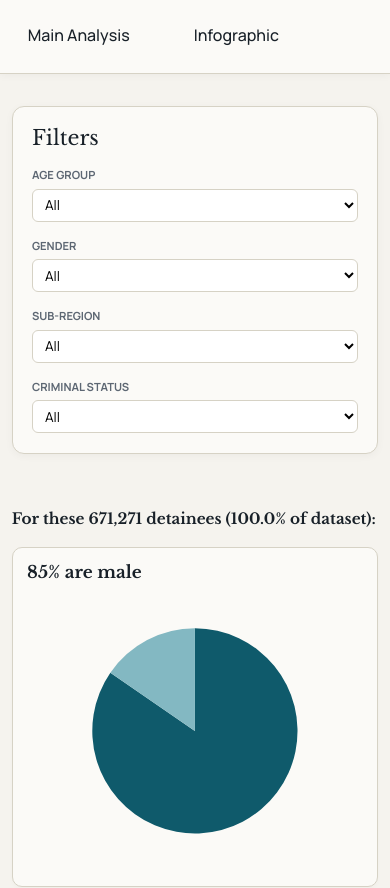
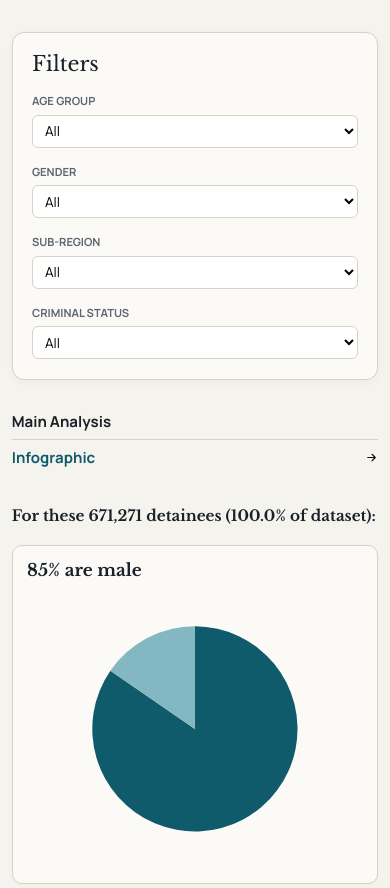
Before and after one commit to philchandy/ice_discrepancies, a React (Vite) app: page /infographic in a window 390 px wide. Shown: the top 888 px of the page. Built offline with nearby package versions, Linux system fonts and the light colour scheme.

Commit message:
layout fixes

```diff
--- a/src/App.jsx
+++ b/src/App.jsx
@@ -1,5 +1,5 @@
 import { useEffect, useRef, useState } from "react";
-import { BrowserRouter as Router, Routes, Route, Link } from "react-router-dom";
+import { BrowserRouter as Router, Routes, Route, NavLink, useLocation } from "react-router-dom";
 import Hero from "./components/Hero";
 import Filters from "./components/Filters";
 import LineChart from "./components/LineChart";
@@ -67,6 +67,7 @@ function StoryContent() {
       >
         <aside className="sidebar">
           <Filters options={filterOptions} />
+          <Navigation inline />
         </aside>
 
         <main className="story-content">
@@ -86,16 +87,6 @@ function StoryContent() {
               />
               <MapPlaceholder data={facilities} />
             </div>
-          </section>
-
-          <section className="story-section" id="vignettes">
-            <h2>Individual Cases</h2>
-            <p className="section-lead">
-              Select a case to read a documented account of one individual's
-              experience in the detention system. Each vignette is drawn from
-              named, reported sources.
-            </p>
-            <Vignettes />
           </section>
 
           <section className="story-section" id="outcomes-comparison">
@@ -153,6 +144,16 @@ function StoryContent() {
             />
           </section>
 
+          <section className="story-section" id="vignettes">
+            <h2>Individual Cases</h2>
+            <p className="section-lead">
+              Select a case to read a documented account of one individual's
+              experience in the detention system. Each vignette is drawn from
+              named, reported sources.
+            </p>
+            <Vignettes />
+          </section>
+
           <Methodology />
 
           <footer className="story-footer">
@@ -169,21 +170,65 @@ function StoryContent() {
   );
 }
 
-const Navigation = () => {
+const Navigation = ({ inline = false }) => {
   return (
-    <nav className="app-navigation">
+    <nav className={`app-navigation${inline ? " app-navigation-inline" : ""}`}>
       <div className="nav-container">
-        <Link to="/" className="nav-link">Main Analysis</Link>
-        <Link to="/infographic" className="nav-link">Infographic</Link>
+        <NavLink to="/" end className={({ isActive }) => `nav-link${isActive ? " active" : ""}`}>
+          {({ isActive }) => (
+            <>
+              <span>Main Analysis</span>
+              {isActive && <img className="nav-link__arrow" src="/arrow-right-svgrepo-com.svg" alt="Current page" />}
+            </>
+          )}
+        </NavLink>
+        <NavLink to="/infographic" className={({ isActive }) => `nav-link${isActive ? " active" : ""}`}>
+          {({ isActive }) => (
+            <>
+              <span>Infographic</span>
+              {isActive && <img className="nav-link__arrow" src="/arrow-right-svgrepo-com.svg" alt="Current page" />}
+            </>
+          )}
+        </NavLink>
       </div>
     </nav>
   );
 };
 
-export default function App() {
+function AppContent() {
+  const location = useLocation();
+  const [showNavigation, setShowNavigation] = useState(location.pathname !== "/");
+
+  useEffect(() => {
+    if (location.pathname !== "/") {
+      setShowNavigation(true);
+      return;
+    }
+
+    const evaluateVisibility = () => {
+      const hero = document.querySelector(".hero");
+      if (!hero) {
+        setShowNavigation(true);
+        return;
+      }
+
+      const heroBottom = hero.offsetTop + hero.offsetHeight;
+      setShowNavigation(window.scrollY >= heroBottom - 8);
+    };
+
+    evaluateVisibility();
+    window.addEventListener("scroll", evaluateVisibility, { passive: true });
+    window.addEventListener("resize", evaluateVisibility);
+
+    return () => {
+      window.removeEventListener("scroll", evaluateVisibility);
+      window.removeEventListener("resize", evaluateVisibility);
+    };
+  }, [location.pathname]);
+
   return (
-    <Router>
-      <Navigation />
+    <>
+      {showNavigation && location.pathname !== "/" && location.pathname !== "/infographic" && <Navigation />}
       <Routes>
         <Route
           path="/"
@@ -195,6 +240,14 @@ export default function App() {
         />
         <Route path="/infographic" element={<Infographic />} />
       </Routes>
+    </>
+  );
+}
+
+export default function App() {
+  return (
+    <Router>
+      <AppContent />
     </Router>
   );
 }
--- a/src/components/Infographic.jsx
+++ b/src/components/Infographic.jsx
@@ -1,5 +1,6 @@
 import React, { useState, useEffect, useRef } from 'react';
 import * as d3 from 'd3';
+import { NavLink } from 'react-router-dom';
 
 const PERSON_ICON_PATH = 'M291.299,116.517h-3.501c10.635-12.36,17.102-28.378,17.102-45.915C304.899,31.666,273.219,0,234.305,0c-38.93,0-70.584,31.666-70.584,70.602c0,17.537,6.477,33.555,17.093,45.915h-3.51c-19.645,0-35.626,15.997-35.626,35.645v117.105c0,19.648,15.982,35.633,35.626,35.633h1.372v128.07c0,20.332,10.697,35.645,24.884,35.645h61.468c14.208,0,24.908-15.312,24.908-35.645v-128.07h1.363c19.642,0,35.639-15.984,35.639-35.633V152.161C326.932,132.514,310.94,116.517,291.299,116.517z';
 const PERSON_ICON_VIEWBOX = 468.614;
@@ -912,6 +913,26 @@ const Infographic = () => {
         <div className="story-layout infographic-layout">
           <aside className="sidebar infographic-sidebar">
             <FilterControls rows={rows} filters={filters} onFilterChange={handleFilterChange} />
+            <nav className="app-navigation app-navigation-inline">
+              <div className="nav-container">
+                <NavLink to="/" end className={({ isActive }) => `nav-link${isActive ? ' active' : ''}`}>
+                  {({ isActive }) => (
+                    <>
+                      <span>Main Analysis</span>
+                      {isActive && <img className="nav-link__arrow" src="/arrow-right-svgrepo-com.svg" alt="Current page" />}
+                    </>
+                  )}
+                </NavLink>
+                <NavLink to="/infographic" className={({ isActive }) => `nav-link${isActive ? ' active' : ''}`}>
+                  {({ isActive }) => (
+                    <>
+                      <span>Infographic</span>
+                      {isActive && <img className="nav-link__arrow" src="/arrow-right-svgrepo-com.svg" alt="Current page" />}
+                    </>
+                  )}
+                </NavLink>
+              </div>
+            </nav>
           </aside>
 
           <main style={infographicStyles.contentColumn}>
--- a/src/styles.css
+++ b/src/styles.css
@@ -17,40 +17,88 @@
 
 /* Navigation Styles */
 .app-navigation {
-  background: var(--paper);
-  border-bottom: 1px solid var(--line);
-  padding: 0;
-  position: sticky;
-  top: 0;
-  z-index: 100;
-  box-shadow: 0 2px 8px rgba(10, 17, 26, 0.04);
+  position: fixed;
+  right: 1.1rem;
+  top: 50%;
+  transform: translateY(-50%);
+  z-index: 120;
+}
+
+.app-navigation-inline {
+  position: static;
+  right: auto;
+  top: auto;
+  transform: none;
+  z-index: auto;
+  margin-top: 1.35rem;
 }
 
 .nav-container {
-  width: min(1200px, 94vw);
-  margin: 0 auto;
+  width: 172px;
   display: flex;
-  gap: 2rem;
-  padding: 1rem 0;
+  flex-direction: column;
+  gap: 0;
+  padding: 0;
+}
+
+.app-navigation-inline .nav-container {
+  width: 100%;
 }
 
 .nav-link {
-  padding: 0.5rem 1rem;
+  display: flex;
+  align-items: center;
+  justify-content: space-between;
+  gap: 0.4rem;
+  padding: 0.52rem 0;
   text-decoration: none;
   color: var(--ink);
-  font-weight: 500;
-  border-bottom: 3px solid transparent;
+  font-weight: 700;
+  font-size: 1rem;
+  border: 0;
   transition: all 0.2s ease;
+}
+
+.nav-link + .nav-link {
+  border-top: 1px solid var(--line);
 }
 
 .nav-link:hover {
   color: var(--accent);
-  border-bottom-color: var(--accent);
 }
 
 .nav-link.active {
   color: var(--accent);
-  border-bottom-color: var(--accent);
+}
+
+.nav-link__arrow {
+  width: 14px;
+  height: 14px;
+  flex: 0 0 auto;
+  opacity: 0.95;
+}
+
+@media (max-width: 1024px) {
+  .app-navigation {
+    right: 0.75rem;
+    top: auto;
+    bottom: 0.75rem;
+    transform: none;
+  }
+
+  .nav-container {
+    width: 160px;
+  }
+
+  .nav-link {
+    font-size: 0.94rem;
+    padding: 0.45rem 0;
+  }
+
+  .nav-link__arrow {
+    width: 13px;
+    height: 13px;
+  }
 }
 
 * {
@@ -600,11 +648,11 @@ svg text {
 }
 
 .vignette-detail__header {
-  display: flex;
-  justify-content: space-between;
+  display: grid;
+  grid-template-columns: minmax(0, 1fr) auto;
   align-items: flex-start;
-  flex-wrap: wrap;
-  gap: 0.75rem;
+  column-gap: 0.75rem;
+  row-gap: 0.5rem;
 }
 
 .vignette-detail__name {
@@ -627,9 +675,11 @@ svg text {
   align-items: flex-end;
   gap: 0.4rem;
   flex-shrink: 0;
+  justify-self: end;
 }
 
 .vignette-detail__outcome-badge {
+  display: inline-flex;
   font-size: 0.72rem;
   font-weight: 700;
   color: #fff;
@@ -637,6 +687,7 @@ svg text {
   border-radius: 6px;
   text-transform: uppercase;
   letter-spacing: 0.04em;
+  white-space: nowrap;
 }
 
 .vignette-detail__days {
@@ -717,8 +768,13 @@ svg text {
     max-height: 280px;
   }
 
+  .vignette-detail__header {
+    grid-template-columns: 1fr;
+  }
+
   .vignette-detail__meta {
     align-items: flex-start;
+    justify-self: start;
   }
 
   .vignette-detail__days {
```
Also changed, not shown: public/arrow-right-svgrepo-com.svg (added).
